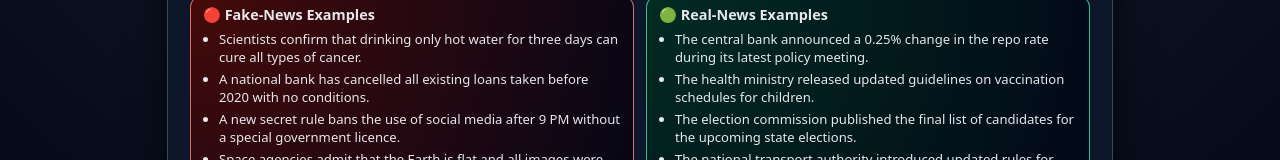
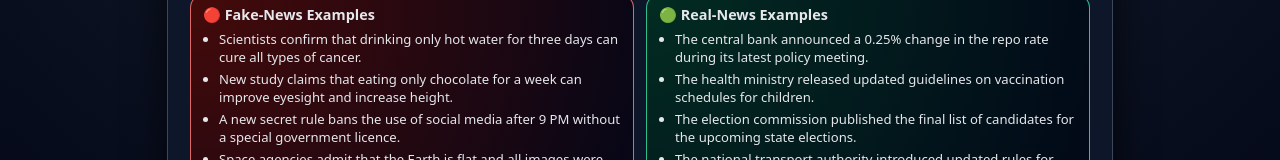
Before and after one commit to SanjayTummala/Fake-News-Detection-using-ML-and-NLP, a React (Create React App) app in the folder frontend/: page / in a window 1280 px wide. Both pictures are taken after a click on the button "📊 Examples & Insights". Shown: the part 550-710 px from the top of the page. Built offline with nearby package versions, Linux system fonts and the light colour scheme; no server answers.

Commit message:
Update fake samples to be more clear

```diff
--- a/frontend/src/App.js
+++ b/frontend/src/App.js
@@ -243,8 +243,7 @@ function App() {
                         three days can cure all types of cancer.
                       </li>
                       <li>
-                        A national bank has cancelled all existing loans taken
-                        before 2020 with no conditions.
+                        New study claims that eating only chocolate for a week can improve eyesight and increase height.
                       </li>
                       <li>
                         A new secret rule bans the use of social media after
```
